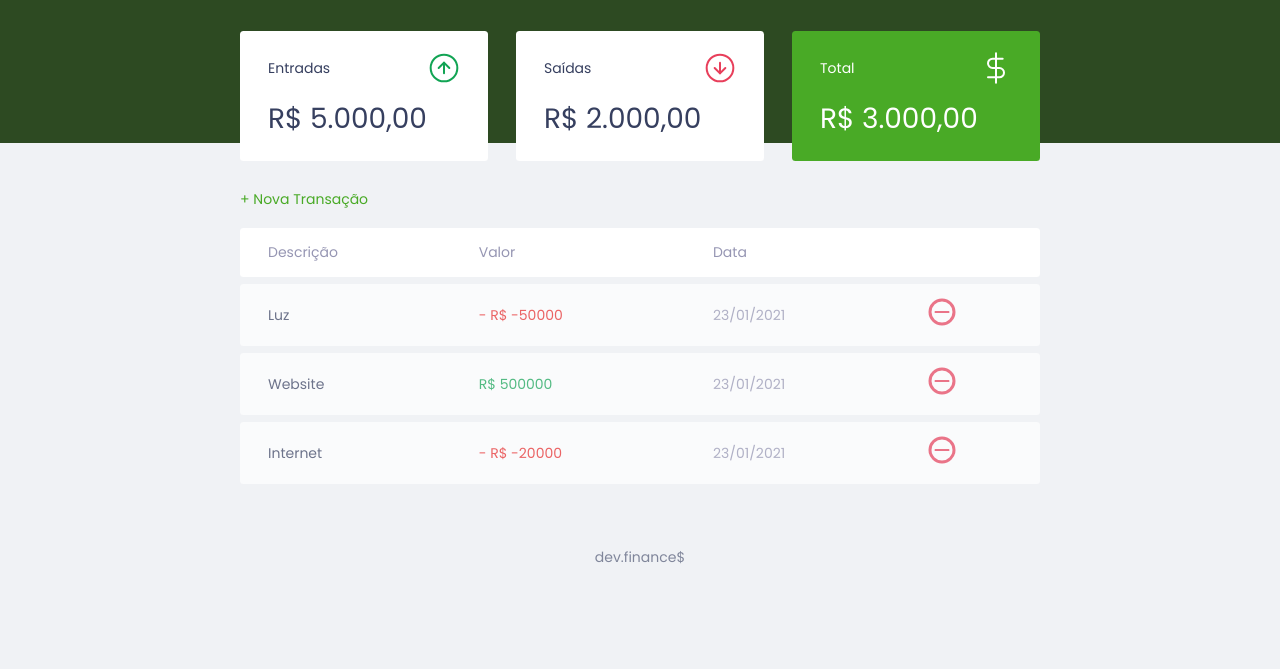
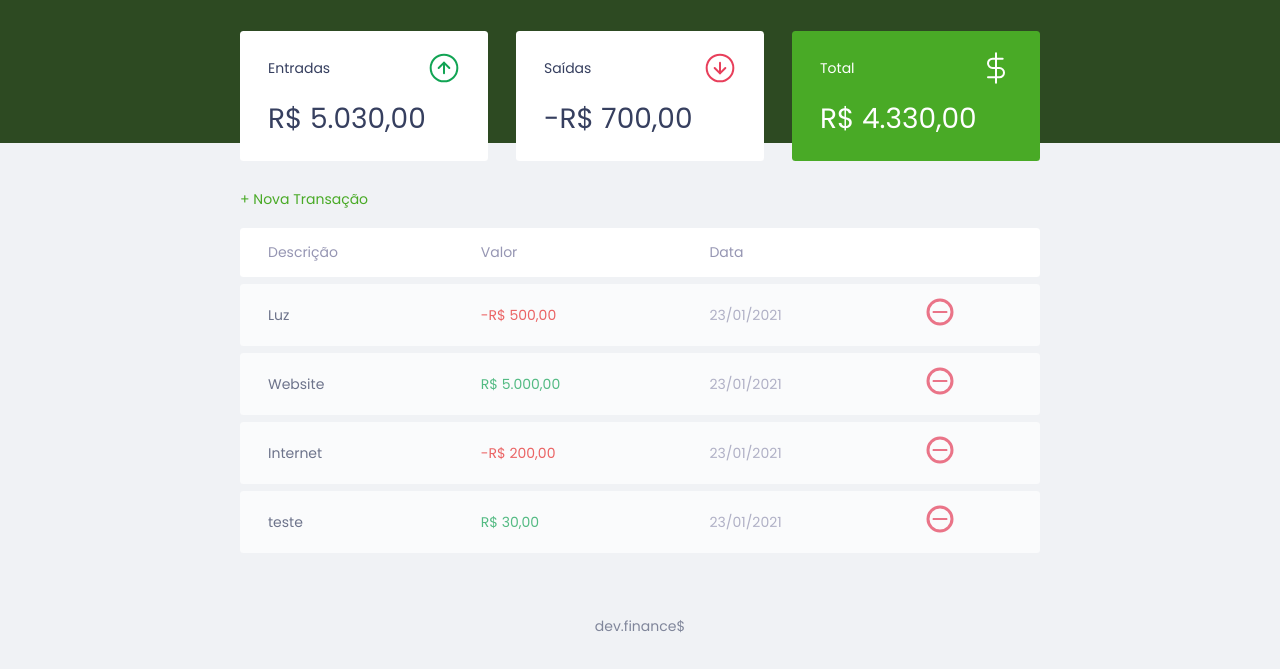
Before and after one commit to joaomanoelfarias/dev.finance, a plain HTML site: page index.html in a window 1280 px wide. Shown: the part 55-724 px from the top of the page. Drawn offline with Linux system fonts and the light colour scheme.

Commit message:
adcionando funcionalidades das transaçoes

```diff
--- a/index.html
+++ b/index.html
@@ -28,7 +28,7 @@
                     <span>Entradas</span>
                     <img src="./assets/income.svg" alt="Imagem de entradas">
                 </h3>
-                <p>R$ 5.000,00</p>
+                <p id="incomeDisplay">R$ 5.000,00</p>
             </div>
 
             <div class="card">
@@ -36,7 +36,7 @@
                     <span>Saídas</span>
                     <img src="./assets/expense.svg" alt="Imagem de saídas">
                 </h3>
-                <p>R$ 2.000,00</p>
+                <p id="expenseDisplay">R$ 2.000,00</p>
             </div>
 
             <div class="card total">
@@ -44,7 +44,7 @@
                     <span>Total</span>
                     <img src="./assets/total.svg" alt="Imagem de total">
                 </h3>
-                <p>R$ 3.000,00</p>
+                <p id="totalDisplay">R$ 3.000,00</p>
             </div>
         </section>
 
--- a/scripts.js
+++ b/scripts.js
@@ -30,16 +30,40 @@ const transactions = [
 ]
 
 const Transaction = {
+    all: transactions,
+
+    add(transaction){
+        Transaction.all.push(transaction);
+
+        App.reload();
+    },
+
     incomes() {
+        let income = 0;
 
+        Transaction.all.forEach(transaction => {
+            if(transaction.amount > 0){
+                income += transaction.amount;
+            }
+        });
+
+        return income;
     },
 
     expenses() {
+        let expense = 0;
 
+        Transaction.all.forEach(transaction => {
+            if(transaction.amount < 0){
+                expense += transaction.amount;
+            }
+        });
+
+        return expense;
     },
 
     total() {
-
+        return Transaction.incomes() + Transaction.expenses();
     }
 }
 
@@ -68,17 +92,58 @@ const DOM = {
             </td>
         `
         return html;
+    },
+
+    updateBalance() {
+        document.getElementById('incomeDisplay').innerHTML = Utils.formatCurrency(Transaction.incomes());
+
+        document.getElementById('expenseDisplay').innerHTML = Utils.formatCurrency(Transaction.expenses());
+
+        document.getElementById('totalDisplay').innerHTML = Utils.formatCurrency(Transaction.total());
+    },
+
+    clearTransaction() {
+        DOM.transactionsContainer.innerHTML = '';
     }
 }
 
 const Utils = {
     formatCurrency(value) {
         const signal = Number(value) < 0 ? '-' : "";
-        return `${signal} R$ ${value}`;
+        value = String(value).replace(/\D/g, "");
+
+        value = Number(value) / 100;
+
+        value = value.toLocaleString("pt-BR", {
+            style: "currency",
+            currency: "BRL"
+        })
+
+        return signal + value;
     }
 }
 
+const App = {
+    init() {
+        Transaction.all.forEach((transaction) => {
+            DOM.addTransaction(transaction);
 
-transactions.forEach((transaction, index) => {
-    DOM.addTransaction(transaction);
-});
+            DOM.updateBalance();
+        });
+    },
+
+    reload() {
+        DOM.clearTransaction();
+        App.init();
+    }
+}
+
+App.init();
+
+
+Transaction.add({
+    id: 4,
+    description: "teste",
+    amount: 3000,
+    date: '23/01/2021'
+})
```
